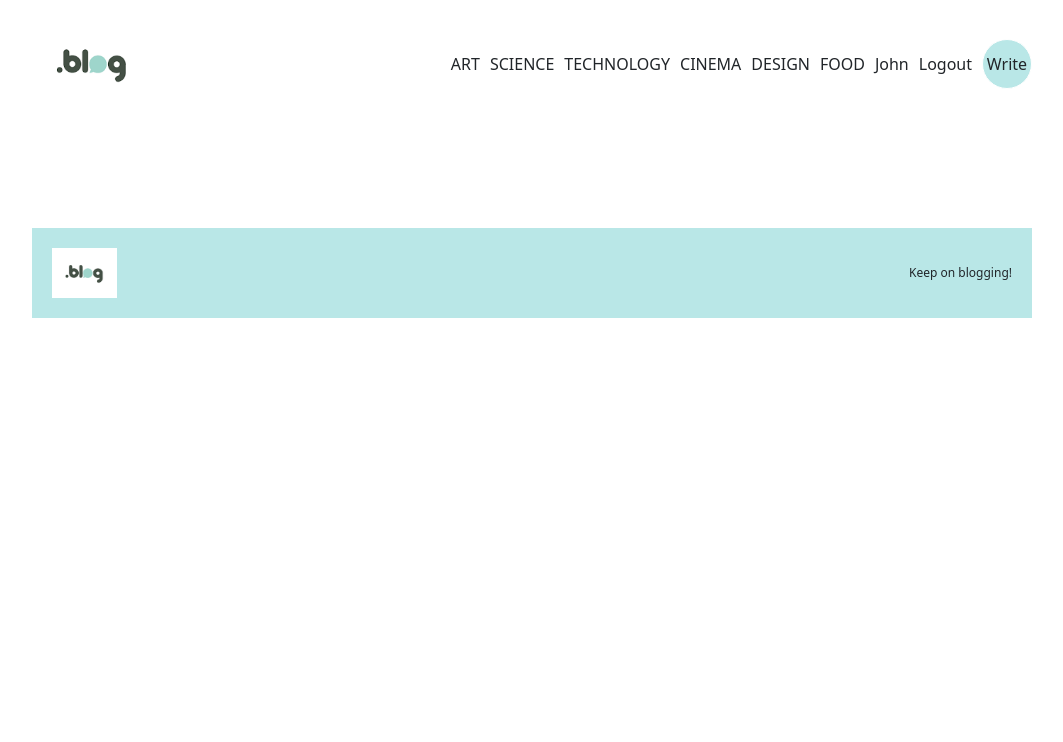
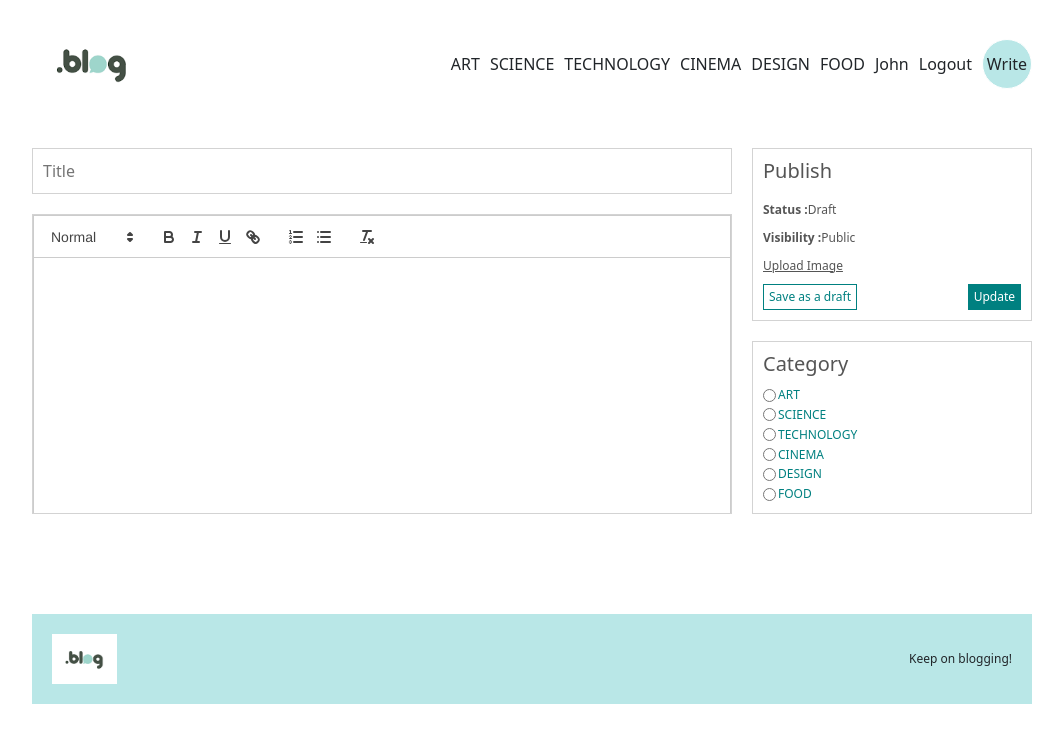
Before and after one commit to Manan-Hemani/Fullstack-blog, a React (Create React App) app in the folder client/: page /write in a window 1280 px wide. Shown: the top 742 px of the page, without its empty margins (108-1171 px from the left). Built offline with nearby package versions, Linux system fonts and the light colour scheme.

Commit message:
added write page and styled it

```diff
--- a/client/package.json
+++ b/client/package.json
@@ -8,6 +8,7 @@
     "@testing-library/user-event": "^13.5.0",
     "react": "^18.2.0",
     "react-dom": "^18.2.0",
+    "react-quill": "^2.0.0",
     "react-router-dom": "^6.8.2",
     "react-scripts": "5.0.1",
     "web-vitals": "^2.1.4"
--- a/client/src/Components/Menu.jsx
+++ b/client/src/Components/Menu.jsx
@@ -1,10 +1,39 @@
 import React from 'react';
 
 const Menu = () => {
+
+    const posts =[
+        {
+            "img": "https://encrypted-tbn0.gstatic.com/images?q=tbn:ANd9GcQRbbG0nw3LUFkD0ICxa-KoTFzZrIlX-2-sCCfhm8tPpQ&usqp=CAU&ec=48600112",
+            "id": 1,
+            "desc": "Lorem ipsum dolor sit amet, consectetur adipiscing elit. Sed ac turpis euismod, varius lorem non, hendrerit mi. Nam auctor enim id augue fringilla scelerisque. Morbi quis tortor malesuada, ullamcorper libero sed, dignissim felis.",
+            "title": "Post Title 1"    }
+            ,
+            {
+                "img": "https://encrypted-tbn0.gstatic.com/images?q=tbn:ANd9GcR5YYCvvzh1k-9QItiTSEKcs2xhFRsmeKUIv6ZUIUzufg&usqp=CAU&ec=48600112",
+                "id": 2,
+                "desc": "Sed aliquam elit sed diam gravida, nec eleifend nisi lobortis. Aliquam at enim interdum, bibendum lectus eu, rutrum nibh. Duis euismod felis sit amet est euismod, sed aliquam enim mollis.",
+                "title": "Post Title 2"
+            },
+            {
+                "img": "https://encrypted-tbn0.gstatic.com/images?q=tbn:ANd9GcQkmJ854SylxiYbD0s0YEVpJRLCFGuNgMbYR6KXXI9v8A&usqp=CAU&ec=48600112",
+                "id": 3,
+                "desc": "Vestibulum luctus purus id velit blandit, id congue dui sodales. Sed venenatis risus nec metus ullamcorper, sed dictum ipsum efficitur. Nullam ac tortor eget sapien maximus consectetur.",
+                "title": "Post Title 3"
+            }
+        ]
+
     return (
-    <div>
-
-    </div>
+        <div className="menu">
+            <h1>Other posts you may like</h1>
+            {posts.map(post => (
+                <div className="post" id={post.id}>
+                    <img src={post.img} alt=""/>
+                    <h2>{post.title}</h2>
+                    <button>Read More</button>
+                </div>
+            ))}
+        </div>
     )
 }
 
--- a/client/src/Pages/Home.jsx
+++ b/client/src/Pages/Home.jsx
@@ -2,6 +2,27 @@ import React from 'react';
 import { Link } from 'react-router-dom';
 
 const Home = () => {
+
+    const posts =[
+        {
+            "img": "https://encrypted-tbn0.gstatic.com/images?q=tbn:ANd9GcQRbbG0nw3LUFkD0ICxa-KoTFzZrIlX-2-sCCfhm8tPpQ&usqp=CAU&ec=48600112",
+            "id": 1,
+            "desc": "Lorem ipsum dolor sit amet, consectetur adipiscing elit. Sed ac turpis euismod, varius lorem non, hendrerit mi. Nam auctor enim id augue fringilla scelerisque. Morbi quis tortor malesuada, ullamcorper libero sed, dignissim felis.",
+            "title": "Post Title 1"    }
+            ,
+            {
+                "img": "https://encrypted-tbn0.gstatic.com/images?q=tbn:ANd9GcR5YYCvvzh1k-9QItiTSEKcs2xhFRsmeKUIv6ZUIUzufg&usqp=CAU&ec=48600112",
+                "id": 2,
+                "desc": "Sed aliquam elit sed diam gravida, nec eleifend nisi lobortis. Aliquam at enim interdum, bibendum lectus eu, rutrum nibh. Duis euismod felis sit amet est euismod, sed aliquam enim mollis.",
+                "title": "Post Title 2"
+            },
+            {
+                "img": "https://encrypted-tbn0.gstatic.com/images?q=tbn:ANd9GcQkmJ854SylxiYbD0s0YEVpJRLCFGuNgMbYR6KXXI9v8A&usqp=CAU&ec=48600112",
+                "id": 3,
+                "desc": "Vestibulum luctus purus id velit blandit, id congue dui sodales. Sed venenatis risus nec metus ullamcorper, sed dictum ipsum efficitur. Nullam ac tortor eget sapien maximus consectetur.",
+                "title": "Post Title 3"
+            }
+        ]
 
     return (
 
--- a/client/src/Pages/Write.jsx
+++ b/client/src/Pages/Write.jsx
@@ -1,9 +1,71 @@
-import React from 'react';
+import React, { useState } from 'react';
+import ReactQuill from 'react-quill';
+import 'react-quill/dist/quill.snow.css';
 
 const Write = () => {
+    const [value, setValue] = useState('');
+
     return (
-    <div>
+    <div className="add">
+        <div className="content">
+            <input type="text" placeholder="Title"/>
+            <div className="editorContainer">
+            <ReactQuill className="editor" theme="snow" value={value} onChange={setValue} />
+            </div>
+        </div>
+        <div className="menu">
+            <div className="item">
+                <h1>Publish</h1>
+                <span>
+                    <b>Status :</b>Draft
+                </span>
+                <span>
+                    <b>Visibility :</b>Public
+                </span>
+                <input style={{display:"none"}} type="file" id="file" />
+                <label className="file" htmlFor="file">Upload Image</label>
+                <div className="buttons">
+                    <button>Save as a draft</button>
+                    <button>Update</button>
+                </div>
+            </div>
+            <div className="item">
+                <h1>Category</h1>
+                <div className="cat">
+                    <input type="radio" name="cat" value="art" id="art"/>
+                    <label htmlFor="art">ART</label>
+                </div>
 
+                <div className="cat">
+                    <input type="radio" name="cat" value="science" id="science"/>
+                    <label htmlFor="science">SCIENCE</label>
+                </div>
+
+                <div className="cat">
+                    <input type="radio" name="cat" value="technology" id="technology"/>
+                    <label htmlFor="technology">TECHNOLOGY</label>
+                </div>
+
+
+                <div className="cat">
+                    <input type="radio" name="cat" value="cinema" id="cinema"/>
+                    <label htmlFor="cinema">CINEMA</label>
+                </div>
+
+
+                <div className="cat">
+                    <input type="radio" name="cat" value="design" id="design"/>
+                    <label htmlFor="design">DESIGN</label>
+                </div>
+
+
+                <div className="cat">
+                    <input type="radio" name="cat" value="food" id="food"/>
+                    <label htmlFor="food">FOOD</label>
+                </div>
+
+            </div>
+        </div>
     </div>
     )
 }
--- a/client/src/style.scss
+++ b/client/src/style.scss
@@ -197,6 +197,7 @@ $lightGreen: #b9e7e7;
             }
         }
 
+        // single
         .single{
             display: flex;
             gap: 50px;
@@ -298,5 +299,89 @@ $lightGreen: #b9e7e7;
                 }
             }
         }
+
+        // WRITE
+        .add{
+            margin-top: 20px;
+            display: flex;
+            gap: 20px;
+
+            .content{
+                flex: 5;
+                display: flex;
+                flex-direction: column;
+                gap: 20px;
+
+                input{
+                    padding: 10px;
+                    border: 1px solid lightgray;
+                }
+
+                .editorContainer{
+                    height: 300px;
+                    overflow: scroll;
+                    border: 1px solid lightgrey;
+
+                    .editor{
+                        height: 100%;
+                        border: none;
+                    }
+                }
+            }
+
+            .menu{
+                flex: 2;
+                display: flex;
+                flex-direction: column;
+                gap: 20px;
+
+                .item{
+                    border: 1px solid lightgrey;
+                    padding: 10px;
+                    flex: 1;
+                    display: flex;
+                    flex-direction: column;
+                    justify-content: space-between;
+                    font-size: 12px;
+                    color: #555;
+
+                    h1{
+                        font-size: 20px;
+                    }
+                    .file{
+                        text-decoration: underline;
+                        cursor: pointer;
+                    }
+
+                    .buttons{
+                        display: flex;
+                        justify-content: space-between;
+
+                        :first-child{
+                            cursor: pointer;
+                            color: teal;
+                            background-color: white;
+                            border: 1px solid teal;
+                            padding: 3px 5px;
+                        }
+
+                        :last-child{
+                            cursor: pointer;
+                            color: white;
+                            background-color: teal;
+                            border: 1px solid teal;
+                            padding: 3px 5px;
+                        }
+                    }
+
+                    .cat{
+                        display: flex;
+                        align-items: center;
+                        gap: 2px;
+                        color: teal;
+                    }
+                }
+            }
+        }
     }
 }
```
Also changed, not shown: 1 other file (tests, documents, lock files or other folders).
